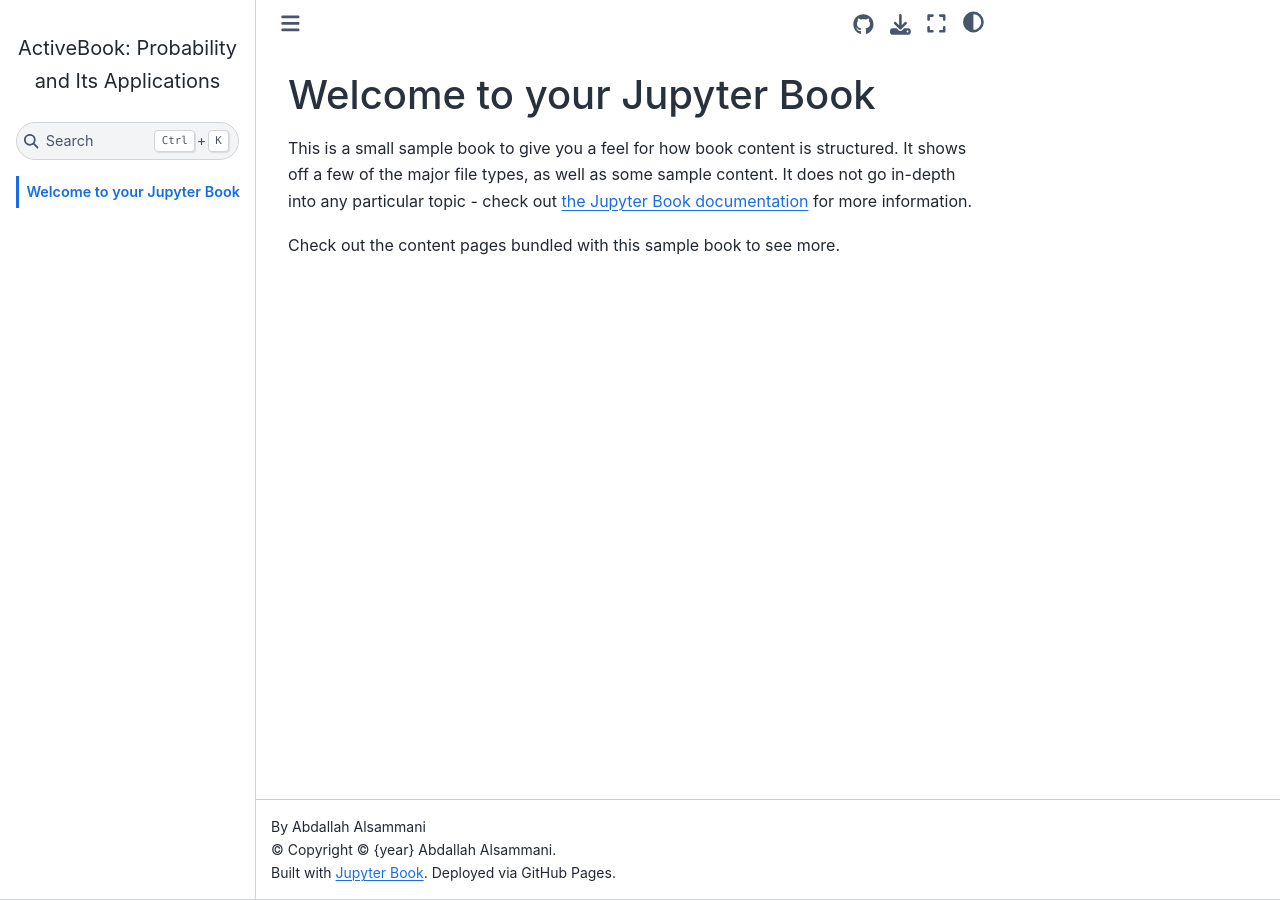
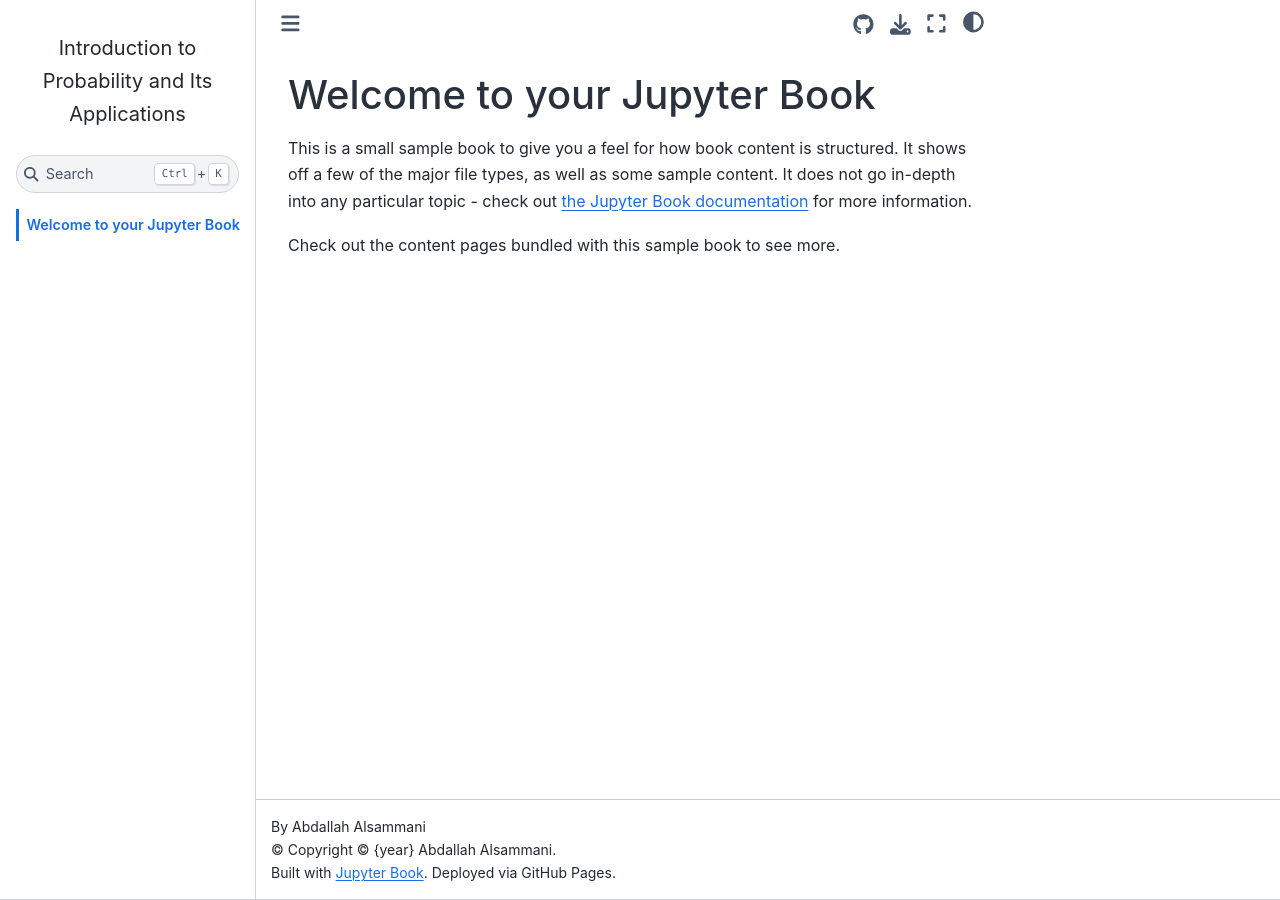
Before and after one commit to aalsammani/probability-activebook, a Jupyter Book: the page built from intro.md, in a window 1280 px wide. Built offline with Jupyter Book 1.0.4 settings and Sphinx 7.4.7 and the Sphinx Book theme 1.1.4, drawn with Linux system fonts in a browser that asks for light colours; pages that are not in the unit, such as notebooks, are missing from menus.

Commit message:
Update _config.yml

```diff
--- a/_config.yml
+++ b/_config.yml
@@ -1,5 +1,5 @@
 # Book meta
-title: "ActiveBook: Probability and Its Applications"
+title: "Introduction to Probability and Its Applications"
 author: "Abdallah Alsammani"
 logo: images/cover.png     # add a cover image here (optional)
 copyright: "© {year} Abdallah Alsammani"
```
